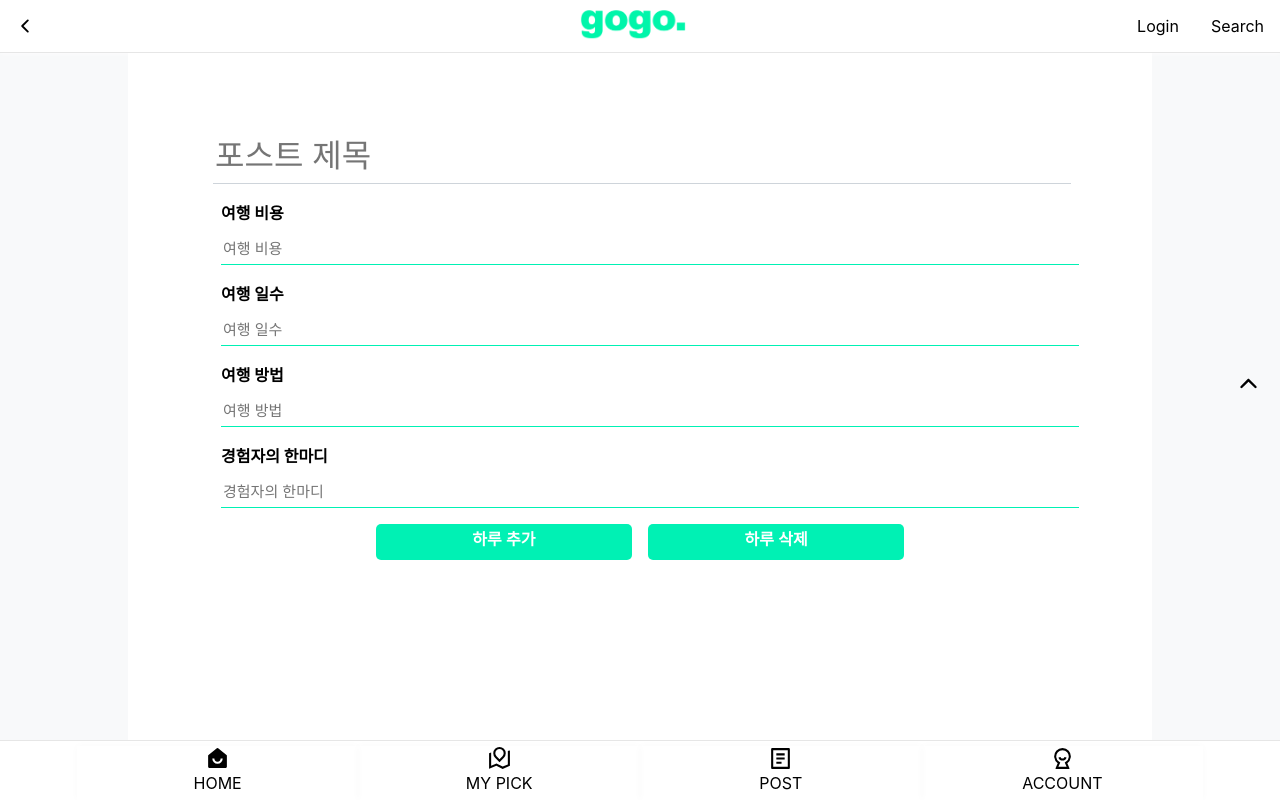
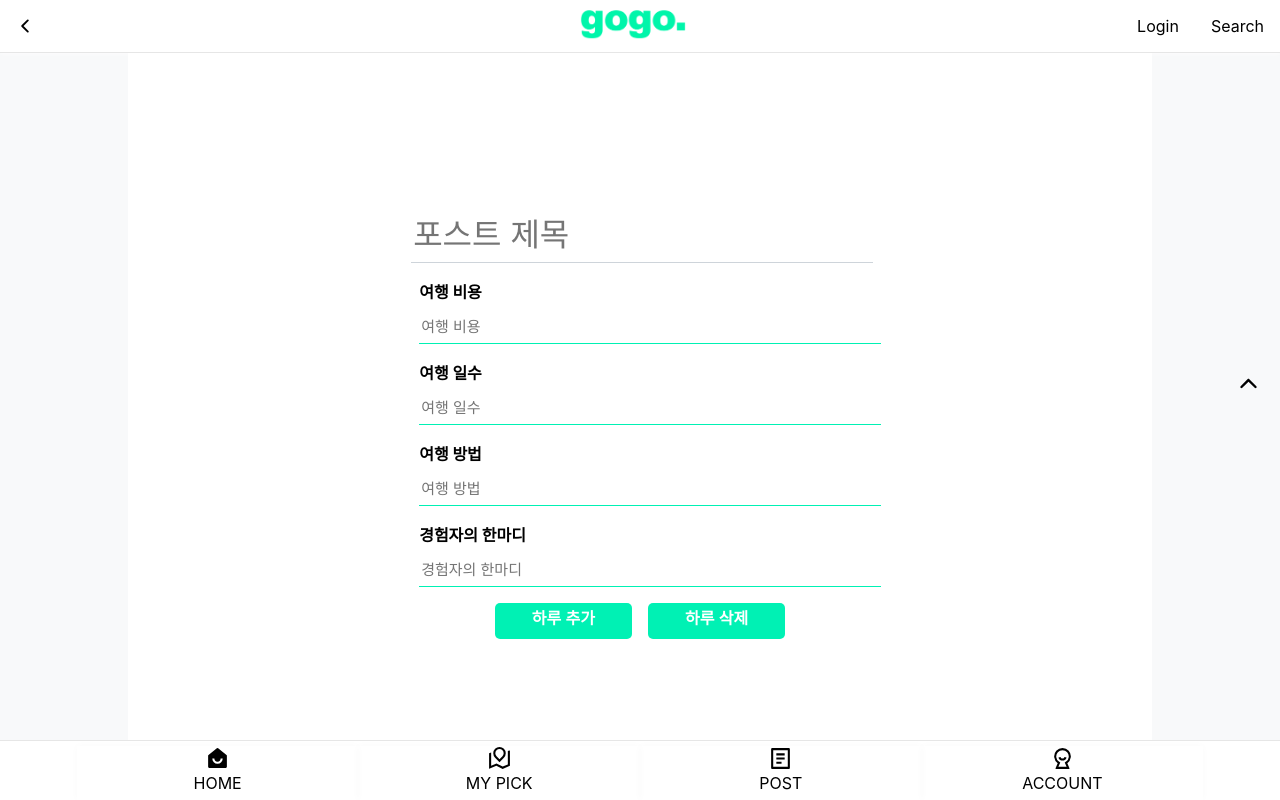
Before and after one commit to Hoouoo/FreeTraveler, a React (Create React App) app in the folder freetraveler_frontend/: page / in a window 1280 px wide. Shown: the top 800 px of the page. Built offline with nearby package versions, Linux system fonts and the light colour scheme.

Commit message:
Refactor : 포스트 작성 부분 css 변경 내용 : 포스트 작성 부분 전체적인 비율 조정 및 디자인 변경 #40

```diff
--- a/freetraveler_frontend/src/component/post/PWDayBox.js
+++ b/freetraveler_frontend/src/component/post/PWDayBox.js
@@ -2,9 +2,10 @@ import React, { useEffect, useState } from "react";
 import styled from "styled-components";
 import PWPlaceBoxGenerator from "./generator/PWPlaceBoxGenerator";
 import PostButton from "./buttons/PostButton";
+import { IoIosAddCircleOutline } from "react-icons/io";
 
 const PWDayBoxTemplate = styled.div`
-  width: auto;
+  /* width: auto;
   height: auto;
   margin: 50px;
   background-color: lightgreen;
@@ -13,9 +14,50 @@ const PWDayBoxTemplate = styled.div`
   border-top-left-radius: 0.4rem;
   border-top-right-radius: 0.4rem;
   overflow-x: hidden;
+  overflow-y: hidden; */
+  /* margin: 50px; */
+  margin-left: -40px;
+  margin-bottom: 20px;
+  min-height: 90vh;
+  background-color: rgb(255, 255, 255);
+
+  padding-top: 4rem;
+  padding-left: 1.2rem;
+  padding-right: 1.2rem;
+  padding-bottom: 1.2rem;
+  border-width: 0.1px;
+  border-style: solid;
+  border-color: rgb(230, 230, 230);
+  border-top-width: 0.1px;
+  border-radius: 0.2rem;
+  overflow-x: hidden;
   overflow-y: hidden;
+  display: flex;
+  flex-direction: column;
+  @supports (-webkit-touch-callout: none) {
+    min-height: -webkit-fill-available;
+  }
+
+  @media screen and (max-width: 612px) {
+    margin-left: -90px;
+    margin-right: -50px;
+    padding-left: 0.8rem;
+    padding-right: 0.8rem;
+    padding-bottom: 0.8rem;
+  }
 `;
 
+const DayTitleLine = styled.div`
+  justify-content: space-between;
+`;
+const DayTitle = styled.div`
+  padding-left: 1rem;
+  float: left;
+  font-size: 1.3rem;
+  font-weight: 700;
+  line-height: 1.9rem;
+  color: rgb(26, 26, 26);
+`;
 const PWForm = styled.form`
   width: auto;
   height: 100%;
@@ -28,8 +70,11 @@ const PostInput = styled.input`
   margin: 5px;
 `;
 
-const PlaceAddBtn = styled.button`
-  width: 150px;
+const PlaceAddBtn = styled.div`
+  padding-top: 4px;
+  padding-right: 1rem;
+  float: right;
+  color: rgb(1, 82, 204);
 `;
 
 export default function PWDayBox({ id, day, pgen }) {
@@ -50,12 +95,19 @@ export default function PWDayBox({ id, day, pgen }) {
 
   return (
     <div id={day}>
-      <button onClick={() => gen.getData()}>함 보여바라!</button>
+      {/* <button onClick={() => gen.getData()}>함 보여바라!</button> */}
       <PWDayBoxTemplate>
-        {day} 일차
-        <PlaceAddBtn type="button" onClick={() => placeAddAction()}>
-          장소 추가
-        </PlaceAddBtn>
+        <DayTitleLine>
+          <DayTitle>{day} DAY</DayTitle>
+
+          <PlaceAddBtn>
+            <IoIosAddCircleOutline
+              size="25"
+              type="button"
+              onClick={() => placeAddAction()}
+            ></IoIosAddCircleOutline>
+          </PlaceAddBtn>
+        </DayTitleLine>
         {places}
       </PWDayBoxTemplate>
     </div>
--- a/freetraveler_frontend/src/component/post/PostWriteForm.js
+++ b/freetraveler_frontend/src/component/post/PostWriteForm.js
@@ -5,7 +5,6 @@ import post, { changeField } from "../../module/posting";
 import PWDayBoxGenerator from "./generator/PWDayBoxGenerator";
 import PostTemplate from "./PostTemplate";
 import palette from "../../lib/styles/palette";
-import PostButton from "./buttons/PostButton";
 import { Link } from "react-scroll";
 import { IoIosArrowUp } from "react-icons/io";
 import DayButton from "./buttons/DayButton";
@@ -28,15 +27,41 @@ const POWBox = styled.div`
 const PWOABox = styled.div`
   width: auto;
   height: 90vh;
+  padding: 35px;
+  margin-top: -10px;
+  margin-left: 10%;
+  margin-right: 10%;
+  background-color: white;
+  display: flex;
+  justify-content:center;
+  align-items: center;
+  @media screen and (max-width: 612px) {
+    margin-left: 0px;
+    margin-right: 0px;
+    padding: 0px;
+  }
 `;
 
 const PWDayBox = styled.div``;
 
 const PWForm = styled.form`
   width: auto;
+  /* padding: 50px; */
+  margin-top: -10px;
+  margin-left: 10%;
+  margin-right: 10%;
+  margin-bottom: 30px;
+  text-align: center;
+
+  @media screen and (max-width: 612px) {
+    margin-left: 15%;
+    margin-right: 15%;
+  }
+  /* background-color: white; */
+  /* width: auto;
   height: 100%;
   padding: 50px;
-  text-align: center;
+  text-align: center; */
 `;
 
 const ScrollBar = styled.div`
@@ -236,7 +261,7 @@ export default function PostWriteForm({ id }) {
   };
 
   return (
-    <POWBox>
+    // <POWBox>
       <div id="scrollup">
         {OABox}
         <br />
@@ -247,6 +272,6 @@ export default function PostWriteForm({ id }) {
           <br />
         </PWForm>
       </div>
-    </POWBox>
+    // </POWBox>
   );
 }
```
